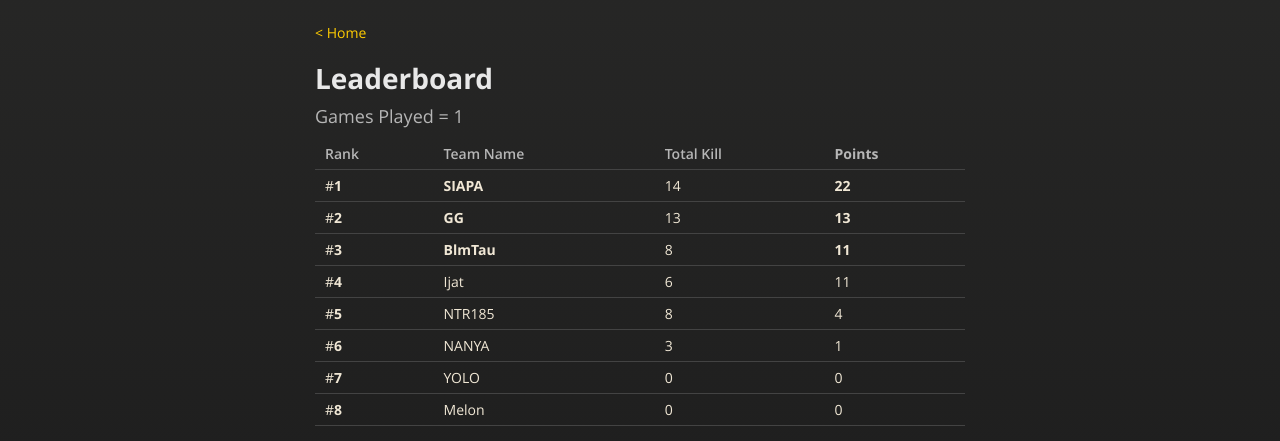
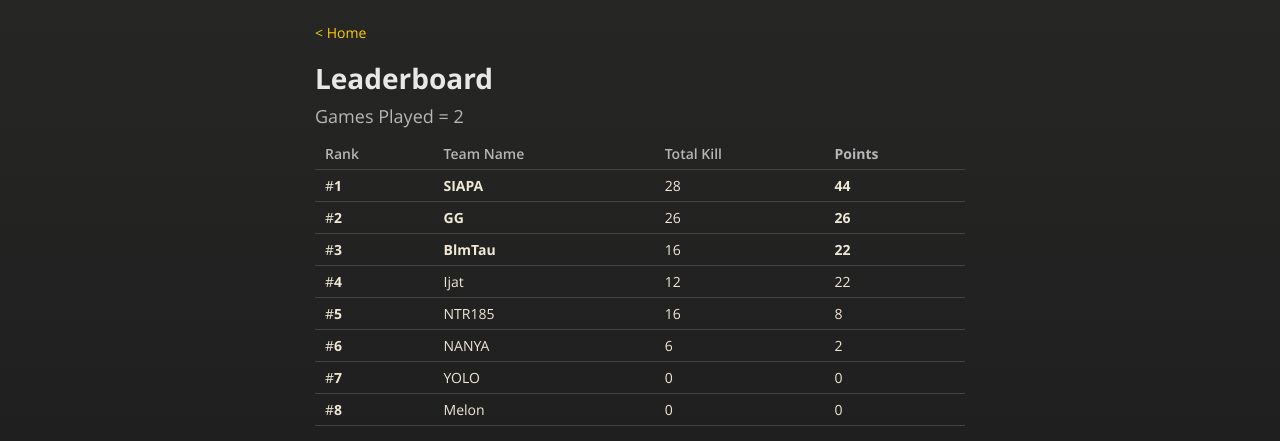
Before and after one commit to kanziebub/SurvivalProtocol, a Jekyll site: the page built from EPIC/04/finals.md, in a window 1280 px wide and 944 px high. Shown: the part 249-690 px from the top of the window. Built offline with Jekyll 4.4.1, drawn with Linux system fonts in a browser that asks for light colours.

Commit message:
epic/s4/f2

```diff
--- a/EPIC/04/finals.md
+++ b/EPIC/04/finals.md
@@ -7,16 +7,16 @@ layout: default
 
 # **Leaderboard**
 
-### Games Played = 1
+### Games Played = 2
 
 |  Rank  | Team Name             | Total Kill | **Points** |
 |:-------|:----------------------|:-----------|:-----------|
-| #**1** | **SIAPA** | 14 | **22** |
-| #**2** | **GG** | 13 | **13** |
-| #**3** | **BlmTau** | 8 | **11** |
-| #**4** | Ijat | 6 | 11 |
-| #**5** | NTR185 | 8 | 4 |
-| #**6** | NANYA | 3 | 1 |
+| #**1** | **SIAPA** | 28 | **44** |
+| #**2** | **GG** | 26 | **26** |
+| #**3** | **BlmTau** | 16 | **22** |
+| #**4** | Ijat | 12 | 22 |
+| #**5** | NTR185 | 16 | 8 |
+| #**6** | NANYA | 6 | 2 |
 | #**7** | YOLO | 0 | 0 |
 | #**8** | Melon | 0 | 0 |
 
```
